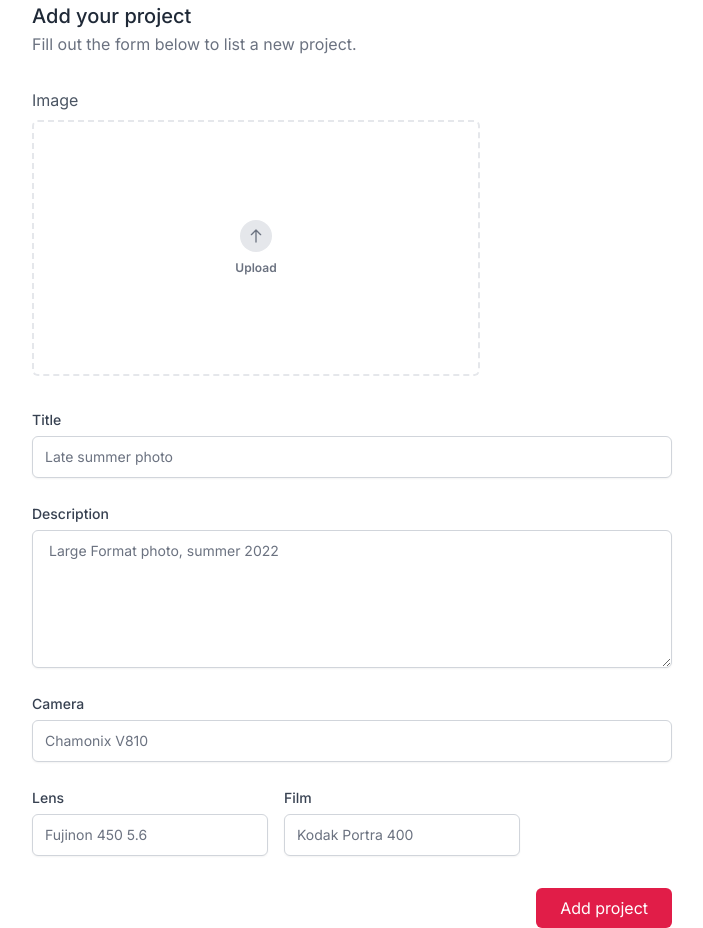
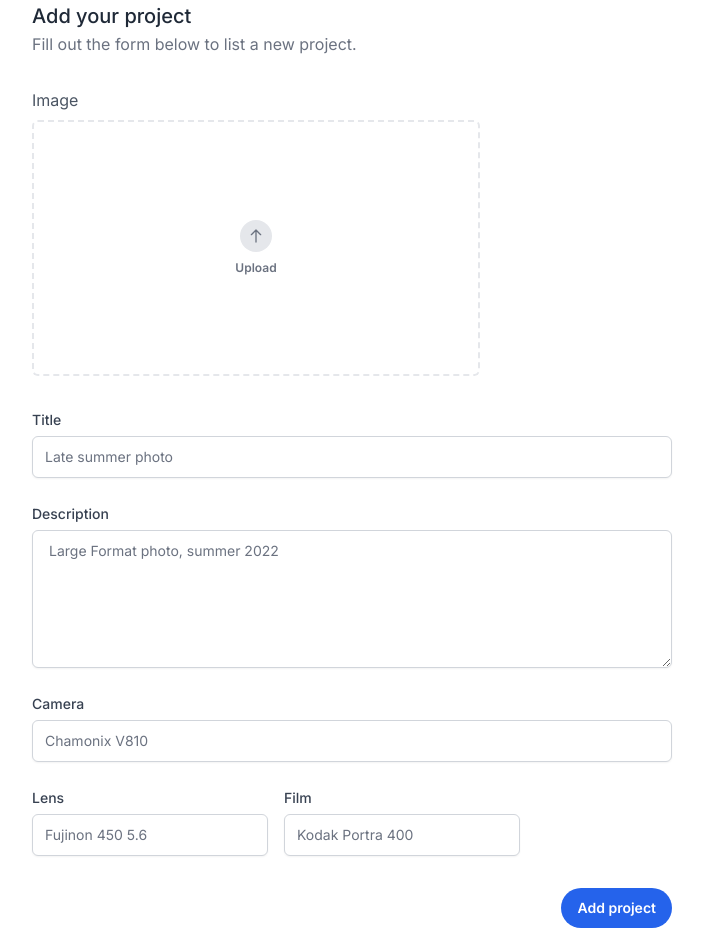
Before and after one commit to heyjochen/loomer2023, a Next.js app: page /create in a window 1280 px wide. Shown: the whole page, without its empty margins (288-991 px from the left). Built offline with nearby package versions, Linux system fonts and the light colour scheme; no server answers; sample sign-in values are in the browser's storage.

Commit message:
change button color and visual

```diff
--- a/src/components/ListingForm.jsx
+++ b/src/components/ListingForm.jsx
@@ -7,6 +7,7 @@ import { Formik, Form } from 'formik'
 import Input from '@/components/Input'
 import ImageUpload from '@/components/ImageUpload'
 import axios from 'axios'
+import { Button } from './Button'
 
 const ListingSchema = Yup.object().shape({
   title: Yup.string().trim().required(),
@@ -136,13 +137,14 @@ const ListingForm = ({
             </div>
 
             <div className="flex justify-end">
-              <button
+              <Button
+                variant="solid"
+                color="blue"
                 type="submit"
                 disabled={disabled || !isValid}
-                className="rounded-md bg-rose-600 py-2 px-6 text-white transition hover:bg-rose-500 focus:outline-none focus:ring-4 focus:ring-rose-600 focus:ring-opacity-50 disabled:cursor-not-allowed disabled:opacity-50 disabled:hover:bg-rose-600"
               >
-                {isSubmitting ? 'Submitting...' : buttonText}
-              </button>
+                <span>{isSubmitting ? 'Submitting...' : buttonText}</span>
+              </Button>
             </div>
           </Form>
         )}
```
